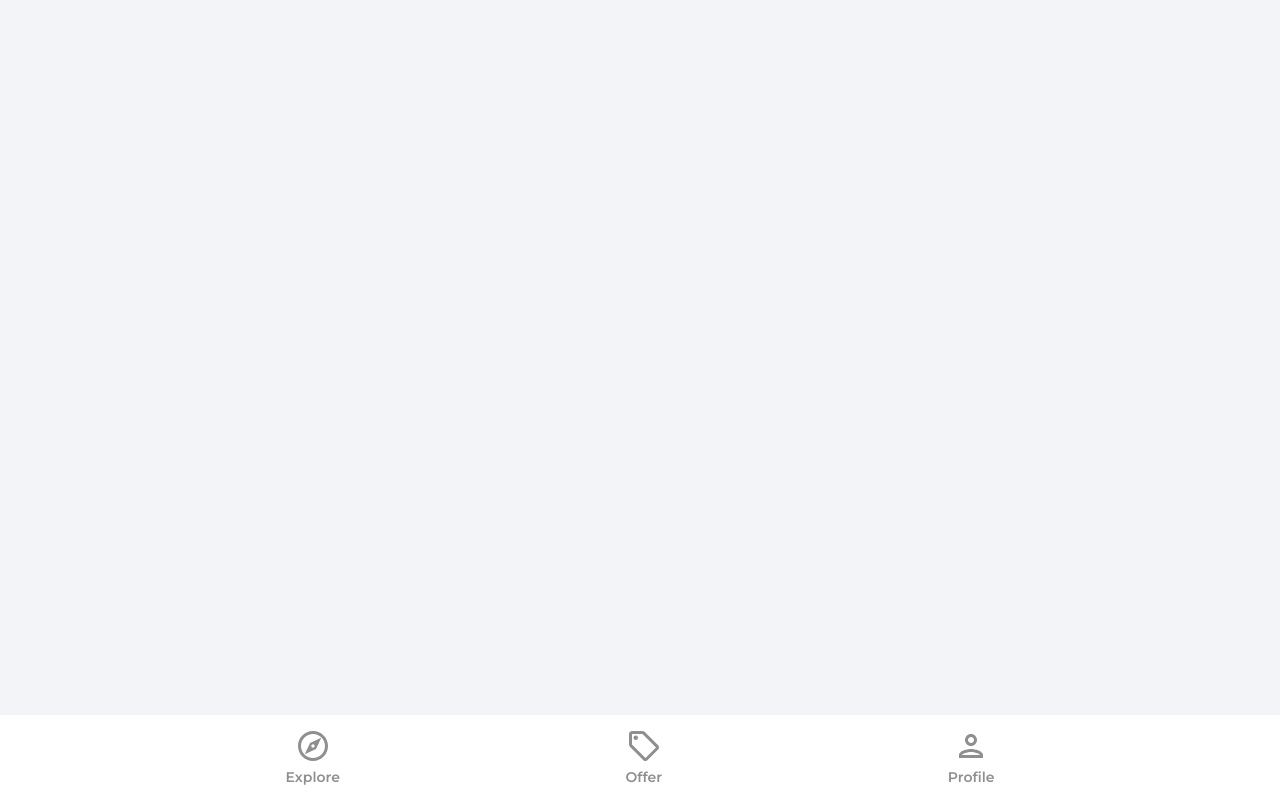
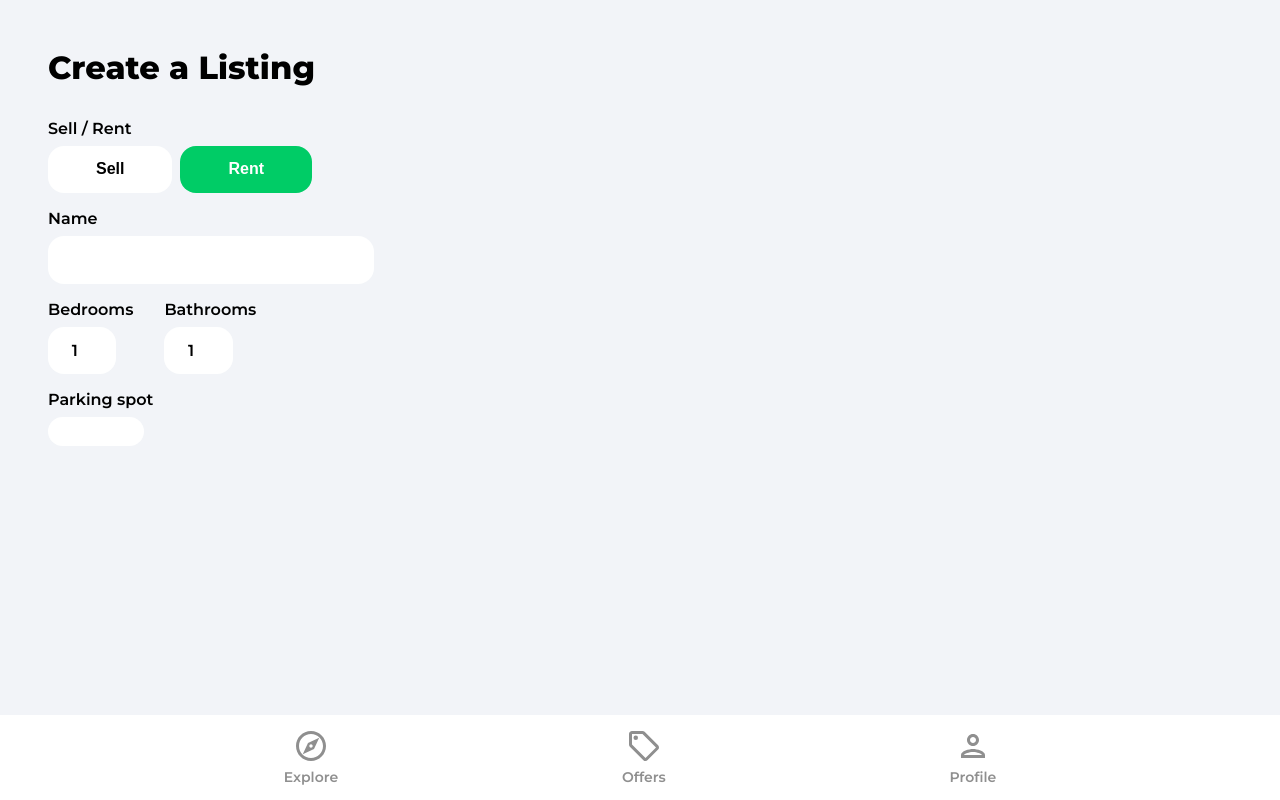
Before and after one commit to Musstah/ReactFrontToBack, a React (Create React App) app in the folder house-marketplace/: page /create-listing in a window 1280 px wide. Built offline with nearby package versions, Linux system fonts and the light colour scheme; no server answers; sample sign-in values are in the browser's storage.

Commit message:
During creating listing

```diff
--- a/house-marketplace/src/App.js
+++ b/house-marketplace/src/App.js
@@ -10,6 +10,7 @@
 import SignIn from "./pages/SignIn";
 import SignUp from "./pages/SignUp";
 import ForgotPassword from "./pages/ForgotPassword";
+import CreateListing from "./pages/CreateListing";
 
 function App() {
   return (
@@ -25,6 +26,7 @@
           <Route path="/sign-in" element={<SignIn />} />
           <Route path="/sign-up" element={<SignUp />} />
           <Route path="/forgot-password" element={<ForgotPassword />} />
+          <Route path="/create-listing" element={<CreateListing />} />
         </Routes>
         <Navbar />
       </Router>
--- a/house-marketplace/src/components/Navbar.jsx
+++ b/house-marketplace/src/components/Navbar.jsx
@@ -46,7 +46,7 @@
                   : "navbarListItemName"
               }
             >
-              Offer
+              Offers
             </p>
           </li>
           <li className="navbarListItem" onClick={() => navigate("/profile")}>
--- /dev/null
+++ b/house-marketplace/src/pages/CreateListing.jsx
@@ -0,0 +1,160 @@
+import { useState, useEffect, useRef } from "react";
+import { getAuth, onAuthStateChanged } from "firebase/auth";
+import { useNavigate } from "react-router-dom";
+import Spinner from "../components/Spinner";
+
+function CreateListing() {
+  const [geoloactionEnabled, setGeolocationEnabled] = useState();
+  const [loading, setLoading] = useState(false);
+  const [formData, setFormData] = useState({
+    type: "rent",
+    name: "",
+    bedrooms: 1,
+    bathrooms: 1,
+    parking: false,
+    furnished: false,
+    address: "",
+    offer: false,
+    regularPrice: 0,
+    discountedPrice: 0,
+    images: {},
+    latitude: 0,
+    longitude: 0,
+  });
+
+  const {
+    type,
+    name,
+    bedrooms,
+    bathrooms,
+    parking,
+    furnished,
+    address,
+    offer,
+    regularPrice,
+    discountedPrice,
+    images,
+    latitude,
+    longitude,
+  } = formData;
+
+  const auth = getAuth();
+  const navigate = useNavigate();
+  const isMounted = useRef(true);
+
+  useEffect(() => {
+    if (isMounted) {
+      onAuthStateChanged(auth, (user) => {
+        if (user) {
+          setFormData({ ...formData, userRef: user.uid });
+        } else {
+          navigate("/sign-on");
+        }
+      });
+    }
+
+    return () => {
+      isMounted.current = false;
+    };
+  }, [isMounted]);
+
+  const onSubmit = (e) => {
+    e.preventDefault();
+  };
+
+  const onMutate = (e) => {};
+
+  if (loading) {
+    return <Spinner />;
+  }
+
+  return (
+    <div className="profile">
+      <header>
+        <p className="pageHeader">Create a Listing</p>
+      </header>
+
+      <main>
+        <form onSubmit={onSubmit}>
+          <label className="formLabel">Sell / Rent</label>
+          <div className="formButtons">
+            <button
+              type="button"
+              className={type === "sell" ? "formButtonActive" : "formButton"}
+              id="type"
+              value="sale"
+              onClick={onMutate}
+            >
+              Sell
+            </button>
+            <button
+              type="button"
+              className={type === "rent" ? "formButtonActive" : "formButton"}
+              id="type"
+              value="rant"
+              onClick={onMutate}
+            >
+              Rent
+            </button>
+          </div>
+          <label className="formLabel">Name</label>
+          <input
+            className="formInputName"
+            type="text"
+            id="name"
+            value={name}
+            onChange={onMutate}
+            maxLength="32"
+            minLength="10"
+            required
+          />
+        </form>
+
+        <div className="formRooms flex">
+          <div>
+            <label className="formLabel">Bedrooms</label>
+            <input
+              className="formInputSmall"
+              type="number"
+              id="bedrooms"
+              value={bedrooms}
+              onChange={onMutate}
+              min="1"
+              max="50"
+              required
+            />
+          </div>
+          <div>
+            <label className="formLabel">Bathrooms</label>
+            <input
+              className="formInputSmall"
+              type="number"
+              id="bathrooms"
+              value={bathrooms}
+              onChange={onMutate}
+              min="1"
+              max="50"
+              required
+            />
+          </div>
+        </div>
+        <div>
+          <label className="formLabel">Parking spot</label>
+          <div className="formButtons">
+            <button
+              className={parking ? "formButtonActive" : "formButton"}
+              type="button"
+              id="parking"
+              value={true}
+              onClick={onMutate}
+              min="1"
+              max="50"
+            ></button>
+          </div>
+        </div>
+      </main>
+    </div>
+  );
+}
+
+export default CreateListing;
--- a/house-marketplace/src/pages/Offers.jsx
+++ b/house-marketplace/src/pages/Offers.jsx
@@ -1,7 +1,85 @@
+import { useEffect, useState } from "react";
+import { useParams } from "react-router-dom";
+import {
+  collection,
+  getDocs,
+  query,
+  where,
+  orderBy,
+  limit,
+  startAfter,
+} from "firebase/firestore";
+import { db } from "../firebase.config";
+import { toast } from "react-toastify";
+import Spinner from "../components/Spinner";
+import ListingItem from "../components/ListingItem";
+
 function Offers() {
+  const [listings, setListings] = useState(null);
+  const [loading, setLoading] = useState(true);
+
+  const params = useParams();
+
+  useEffect(() => {
+    const fetchListings = async () => {
+      try {
+        // Get referance
+        const listingsRef = collection(db, "listings");
+
+        // Create query
+        const q = query(
+          listingsRef,
+          where("offer", "==", true),
+          orderBy("timestamp", "desc"),
+          limit(10)
+        );
+
+        const querySnap = await getDocs(q);
+
+        // Execute query
+        const listings = [];
+
+        querySnap.forEach((doc) => {
+          return listings.push({
+            id: doc.id,
+            data: doc.data(),
+          });
+        });
+
+        setListings(listings);
+        setLoading(false);
+      } catch (error) {
+        toast.error("Could not fetch listings");
+      }
+    };
+
+    fetchListings();
+  }, []);
+
   return (
-    <div>
-      <h1>Offers</h1>
+    <div className="category">
+      <header>
+        <p className="pageHeader">Offers</p>
+      </header>
+      {loading ? (
+        <Spinner />
+      ) : listings && listings.length > 0 ? (
+        <>
+          <main>
+            <ul className="categoryListings">
+              {listings.map((listing) => (
+                <ListingItem
+                  listing={listing.data}
+                  id={listing.id}
+                  key={listing.id}
+                />
+              ))}
+            </ul>
+          </main>
+        </>
+      ) : (
+        <p>There are no current offers</p>
+      )}
     </div>
   );
 }
--- a/house-marketplace/src/pages/Profile.jsx
+++ b/house-marketplace/src/pages/Profile.jsx
@@ -1,9 +1,12 @@
 import { useState } from "react";
+import { Link } from "react-router-dom";
 import { getAuth, updateProfile } from "firebase/auth";
 import { updateDoc, doc } from "firebase/firestore";
 import { db } from "../firebase.config";
 import { useNavigate } from "react-router-dom";
 import { toast } from "react-toastify";
+import arrowRight from "../assets/svg/keyboardArrowRightIcon.svg";
+import homeIcon from "../assets/svg/homeIcon.svg";
 
 function Profile() {
   const auth = getAuth();
@@ -90,6 +93,11 @@
             />
           </form>
         </div>
+        <Link to="/create-listing" className="createListing">
+          <img src={homeIcon} alt="home" />
+          <p>Sell or rent your home</p>
+          <img src={arrowRight} alt="arrow right" />
+        </Link>
       </main>
     </div>
   );
```
